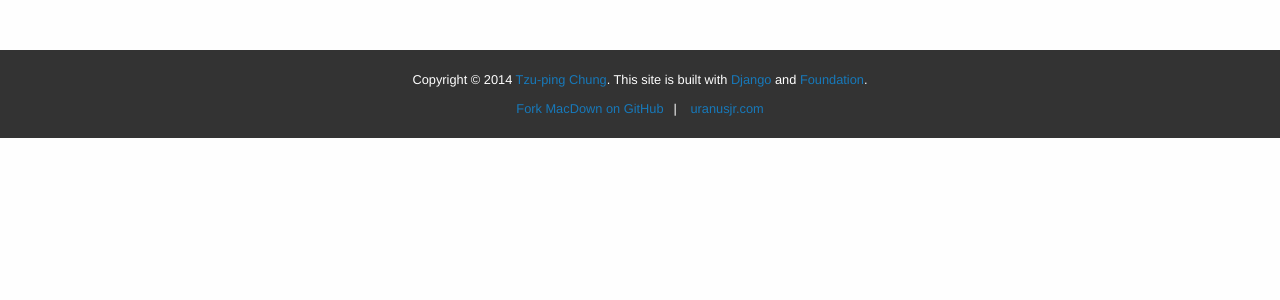
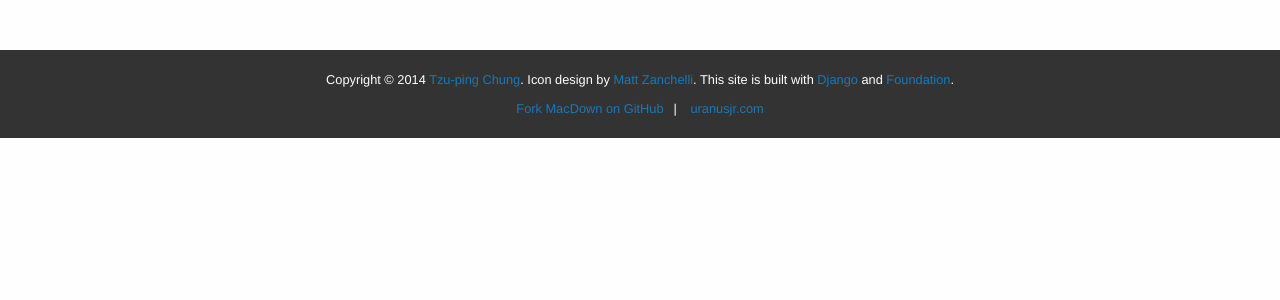
Before and after one commit to MacDownApp/macdown-site-django, a Django app: template base/templates/base/base.html in a window 1280 px wide. Shown: the part 158-458 px from the top of the page. Run offline with Django 3.2, Linux system fonts and the light colour scheme; the template is opened without the code that fills it, so the values that code supplies are empty; some libraries are stand-ins or nearby versions.

Commit message:
Add mention to @mdznr

```diff
--- a/base/templates/base/base.html
+++ b/base/templates/base/base.html
@@ -44,7 +44,7 @@
 <footer>
   <div>
   {% blocktrans %}
-    Copyright © 2014 <a href="https://uranusjr.com">Tzu-ping Chung</a>.
+    Copyright © 2014 <a href="https://uranusjr.com">Tzu-ping Chung</a>. Icon design by <a href="http://mdznr.com/">Matt Zanchelli</a>.
     This site is built with
     <a href="https://www.djangoproject.com">Django</a> and
     <a href="http://foundation.zurb.com">Foundation</a>.
```
